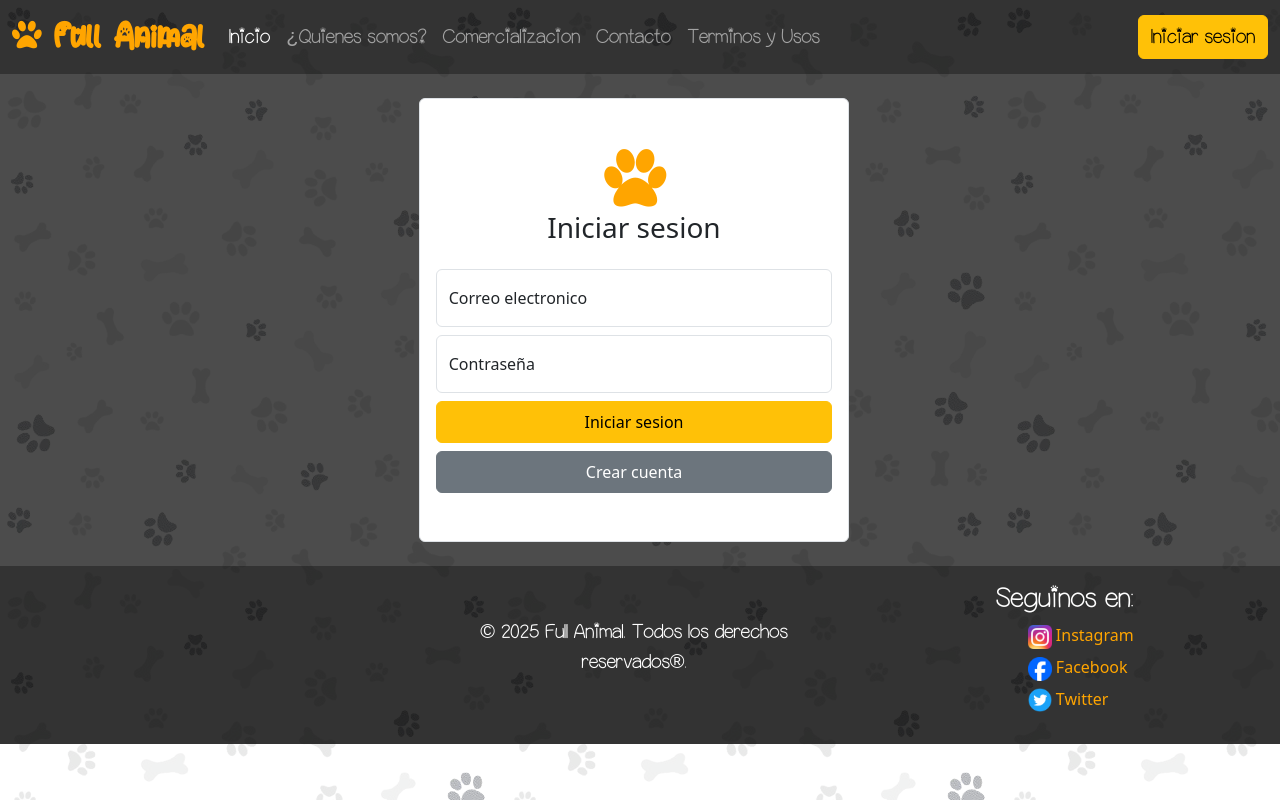
After one commit to Bokeron8/petshop-proyecto-taller-de-programacion-1, a CodeIgniter 4 app: the page made by app/Views/contenidos/login_view.php in a window 1280 px wide. The commit adds this page. Run offline with PHP 8.4 and a stand-in for CodeIgniter, Linux system fonts and the light colour scheme; the template is opened without the code that fills it, so the values that code supplies are empty; some libraries are stand-ins or nearby versions.

Commit message:
agregar ruta login

```diff
--- a/app/Config/Routes.php
+++ b/app/Config/Routes.php
@@ -10,6 +10,7 @@ $routes->get('/quienes-somos', 'Home::quienes_somos');
 $routes->get('/comercializacion', 'Home::comercializacion');
 $routes->get('/contacto', 'Home::contacto');
 $routes->get('/terminos-usos', 'Home::terminos');
+$routes->get('/login', 'Home::login');
 
 
 $routes->get('tarjeta/(:num)', 'Home::tarjeta/$1');
--- /dev/null
+++ b/app/Views/contenidos/login_view.php
@@ -0,0 +1,29 @@
+<?php $this->extend('plantillas/plantilla'); ?>
+
+<?php $this->section('content'); ?>
+
+<div class="d-flex align-items-center py-4 bg-translucido h-auto row me-0" style="background-color: rgba(0,0,0,0.7);">
+
+    <main class="form-signin  m-auto border p-5 px-3 rounded bg-white col-md-4 col-9">
+        <form class="d-flex flex-column gap-2">
+            <div class="d-flex flex-column align-items-center">
+                <i class="fa fa-paw title" style="font-size: 64px;" aria-hidden="true"></i>
+                <h1 class="h3 mb-3 fw-normal ">Iniciar sesion</h1>
+            </div>
+
+            <div class="form-floating"> <input type="email" class="form-control" id="floatingInput"
+                    placeholder="name@example.com">
+                <label for="floatingInput">Correo electronico</label>
+            </div>
+            <div class="form-floating">
+                <input type="password" class="form-control" id="floatingPassword" placeholder="Password">
+                <label for="floatingPassword">Contraseña</label>
+            </div>
+            <button class="btn btn-warning w-100 py-2" type="submit">Iniciar sesion</button>
+            <button class="btn btn-secondary w-100 py-2" type="submit">Crear cuenta</button>
+
+        </form>
+    </main>
+</div>
+
+<?php $this->endSection(); ?>
--- a/app/Views/plantillas/footer_view.php
+++ b/app/Views/plantillas/footer_view.php
@@ -9,7 +9,7 @@ $social_media = [
 ?>
 
 
-<footer class="text-white text-center py-3 mt-4" style="background-color: rgba(0, 0, 0, 0.8);">
+<footer class="text-white text-center py-3" style="background-color: rgba(0, 0, 0, 0.8);">
     <div class="row me-0 justify-content-end">
         <div class="col-12 col-md-4 d-flex justify-content-center align-items-center">
 
--- a/app/Views/plantillas/nav_view.php
+++ b/app/Views/plantillas/nav_view.php
@@ -14,8 +14,8 @@ $links = [
     <!-- Define el contenedor fluido para ocupar todo el ancho -->
     <div class="container-fluid">
         <!-- Título o marca de la página -->
-        <a class="navbar-brand title catpaw fs-2" href="<?= base_url('/') ?>"><i
-                class="fa fa-paw" aria-hidden="true"></i> Full Animal</a>
+        <a class="navbar-brand title catpaw fs-2" href="<?= base_url('/') ?>"><i class="fa fa-paw"
+                aria-hidden="true"></i> Full Animal</a>
         <!-- Botón para colapsar el menú en pantallas pequeñas -->
         <button class="navbar-toggler" type="button" data-bs-toggle="collapse" data-bs-target="#navbarNav"
             aria-controls="navbarNav" aria-expanded="false" aria-label="Toggle navigation">
@@ -24,20 +24,21 @@ $links = [
         <!-- Contenedor del menú que se colapsa o expande -->
         <div class="collapse navbar-collapse" id="navbarNav">
             <!-- Lista de navegación -->
-            <ul class="navbar-nav">
+            <ul class="navbar-nav me-auto">
                 <!-- Cada uno de los enlaces de la navegación -->
                 <?php foreach ($links as $texto => $value): ?>
 
-                    <li class="nav-item">
+                <li class="nav-item">
 
-                        <a class="fs-4 puppy nav-link <?= $current_url == $value['href'] ? "active" : "" ?>"
-                            aria-current="page"
-                            href="<?php echo base_url('/' . $value['href']) ?>"><?= $value['texto']; ?></a>
-                        <!-- Enlace activo -->
-                    </li>
+                    <a class="fs-5 puppy nav-link <?= $current_url == $value['href'] ? "active" : "" ?>"
+                        aria-current="page"
+                        href="<?php echo base_url('/' . $value['href']) ?>"><?= $value['texto']; ?></a>
+                    <!-- Enlace activo -->
+                </li>
                 <?php endforeach; ?>
 
             </ul>
+            <a href="<?= base_url('/login') ?>" class="btn btn-warning puppy fs-5">Iniciar sesion</a>
         </div>
     </div>
 </nav>
--- a/assets/css/miestilo.css
+++ b/assets/css/miestilo.css
@@ -128,3 +128,7 @@ body {
     border-style: solid;
     border-radius: 100%;
 }
+
+.text-black {
+    color: black !important
+}
```
Also changed, not shown: app/Controllers/Home.php (+8 -0 lines). Lines whose indentation alone changed are shown as unchanged.
